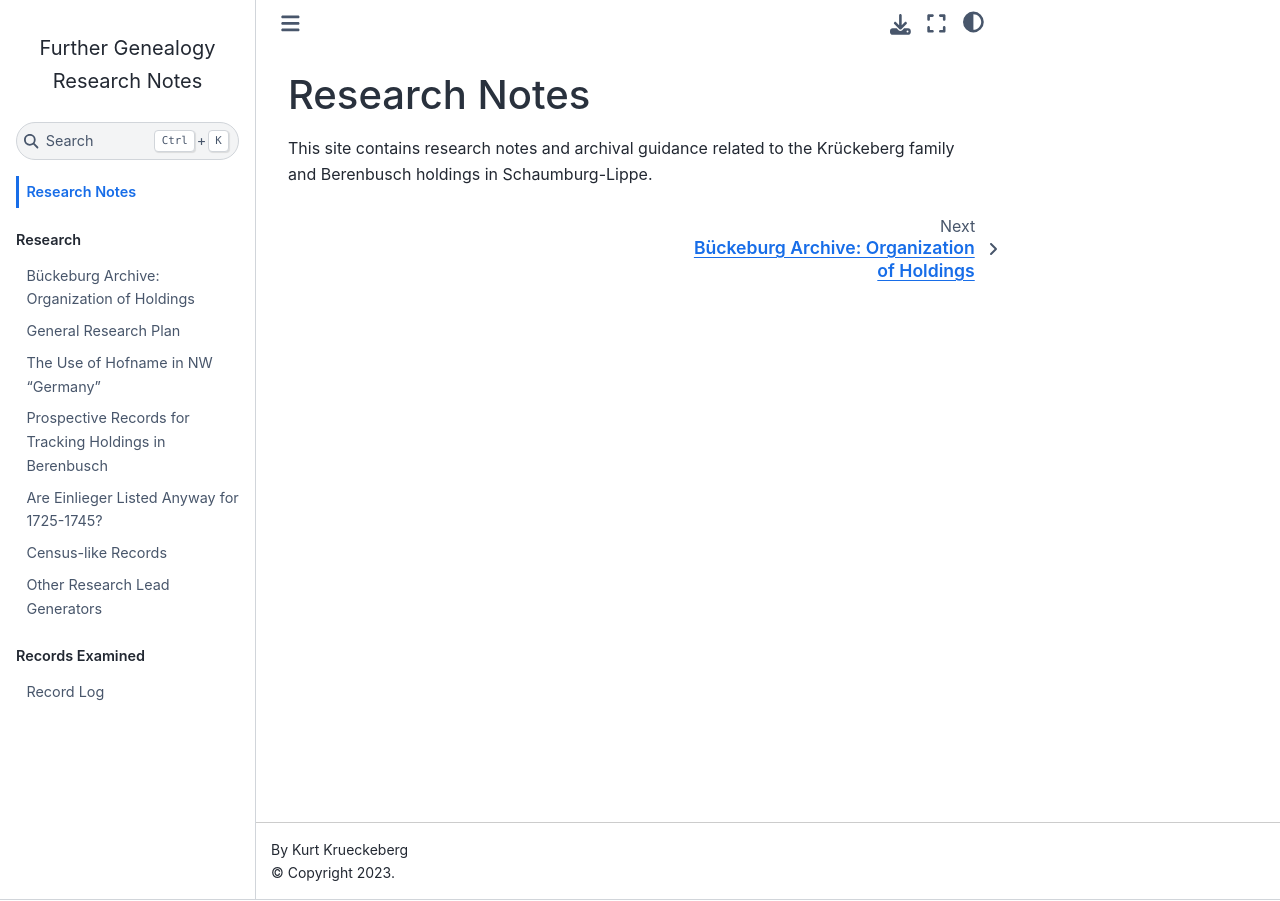
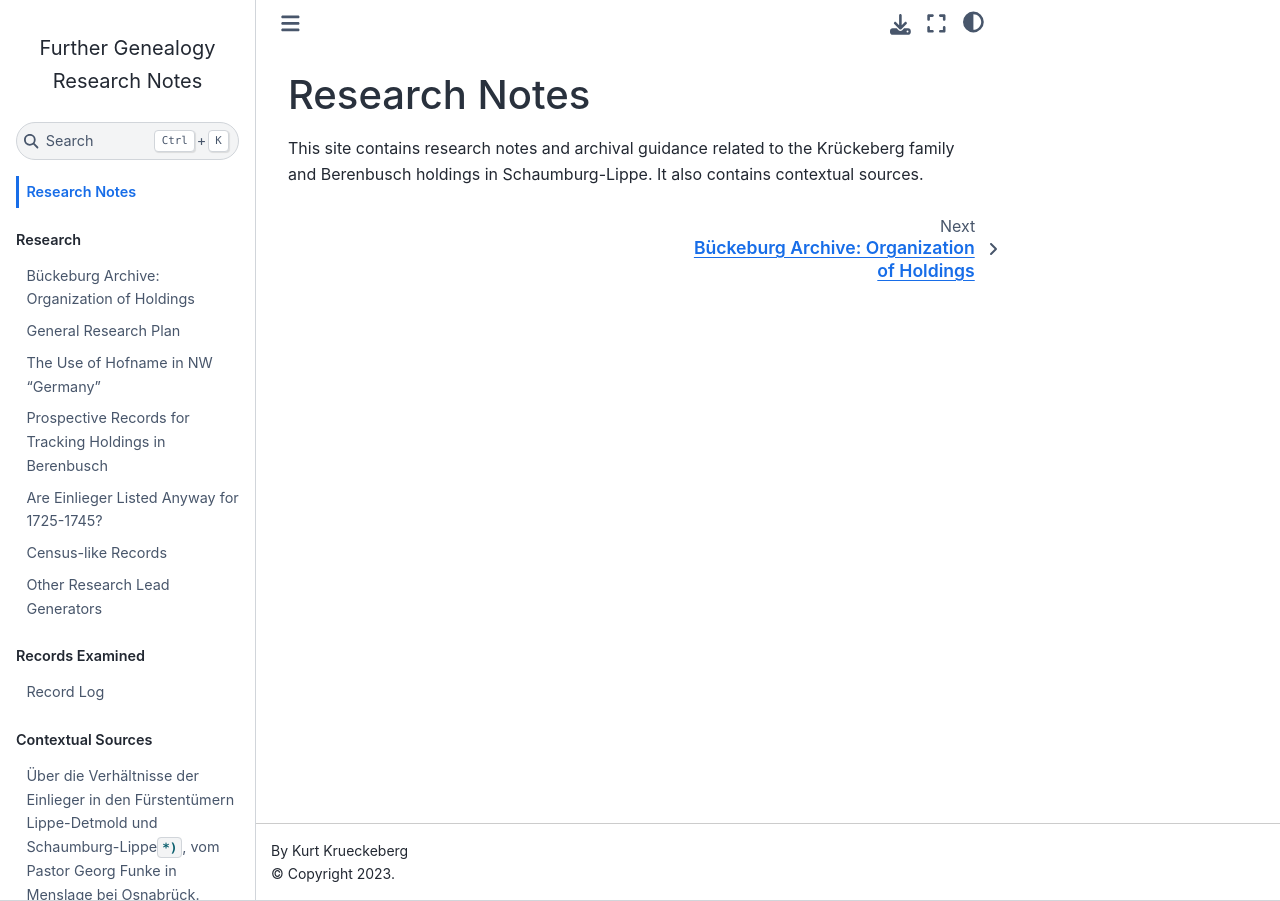
Before and after one commit to kurt-krueckeberg/sphinx-research, a Jupyter Book: the page built from index.md, in a window 1280 px wide. Built offline with Jupyter Book 1.0.4 settings and Sphinx 7.4.7 and the Sphinx Book theme 1.1.4, drawn with Linux system fonts in a browser that asks for light colours.

Commit message:
Update files

```diff
--- a/_toc.yml
+++ b/_toc.yml
@@ -14,3 +14,6 @@ parts:
   - caption: Records Examined
     chapters:
       - file: records/records-log
+  - caption: Contextual Sources
+    chapters:
+      - file: contextual-sources/combined
--- a/index.md
+++ b/index.md
@@ -1,4 +1,5 @@
 # Research Notes
 
 This site contains research notes and archival guidance related to the
-Krückeberg family and Berenbusch holdings in Schaumburg-Lippe.
+Krückeberg family and Berenbusch holdings in Schaumburg-Lippe. It also
+contains contextual sources.
```
